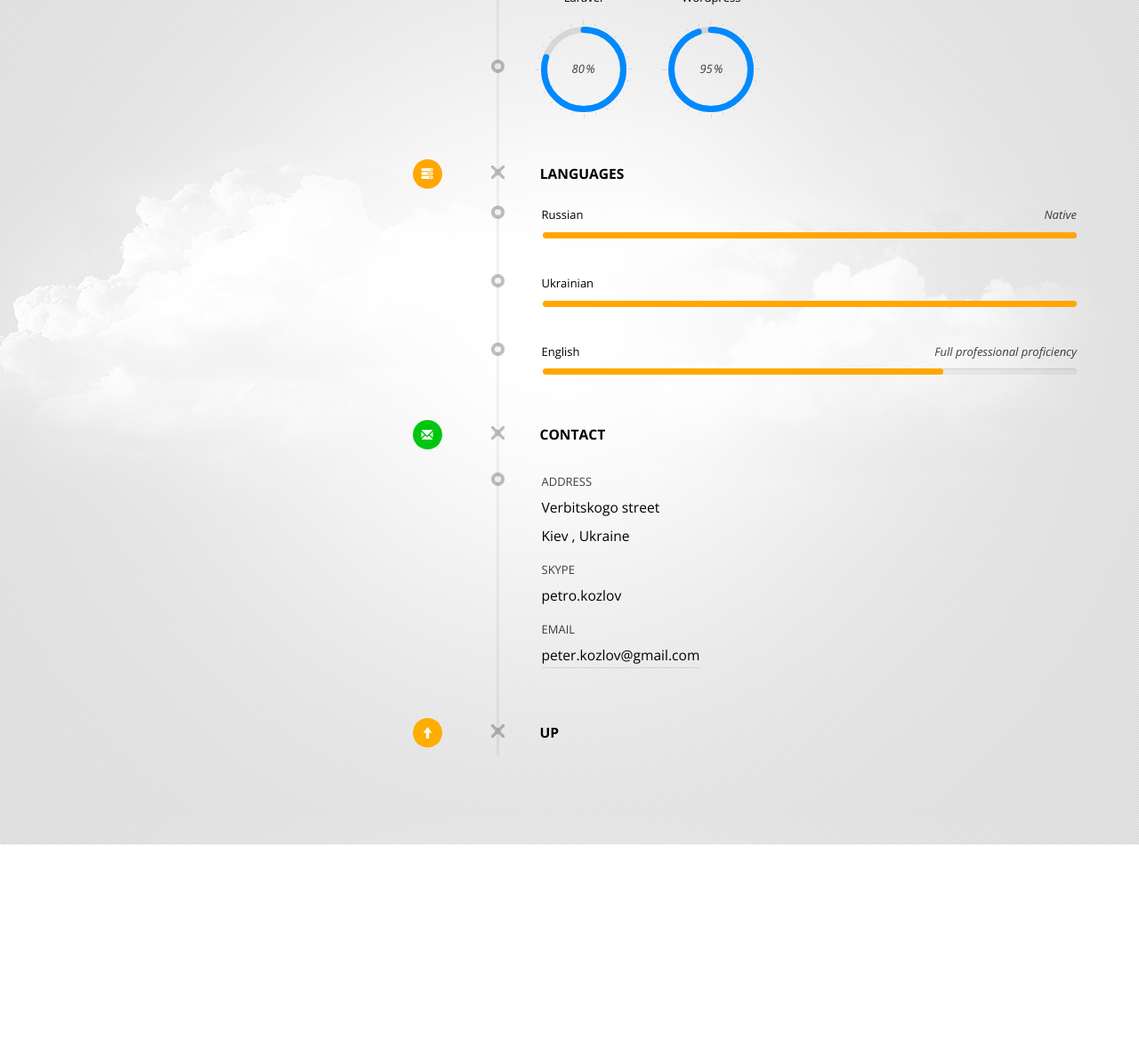
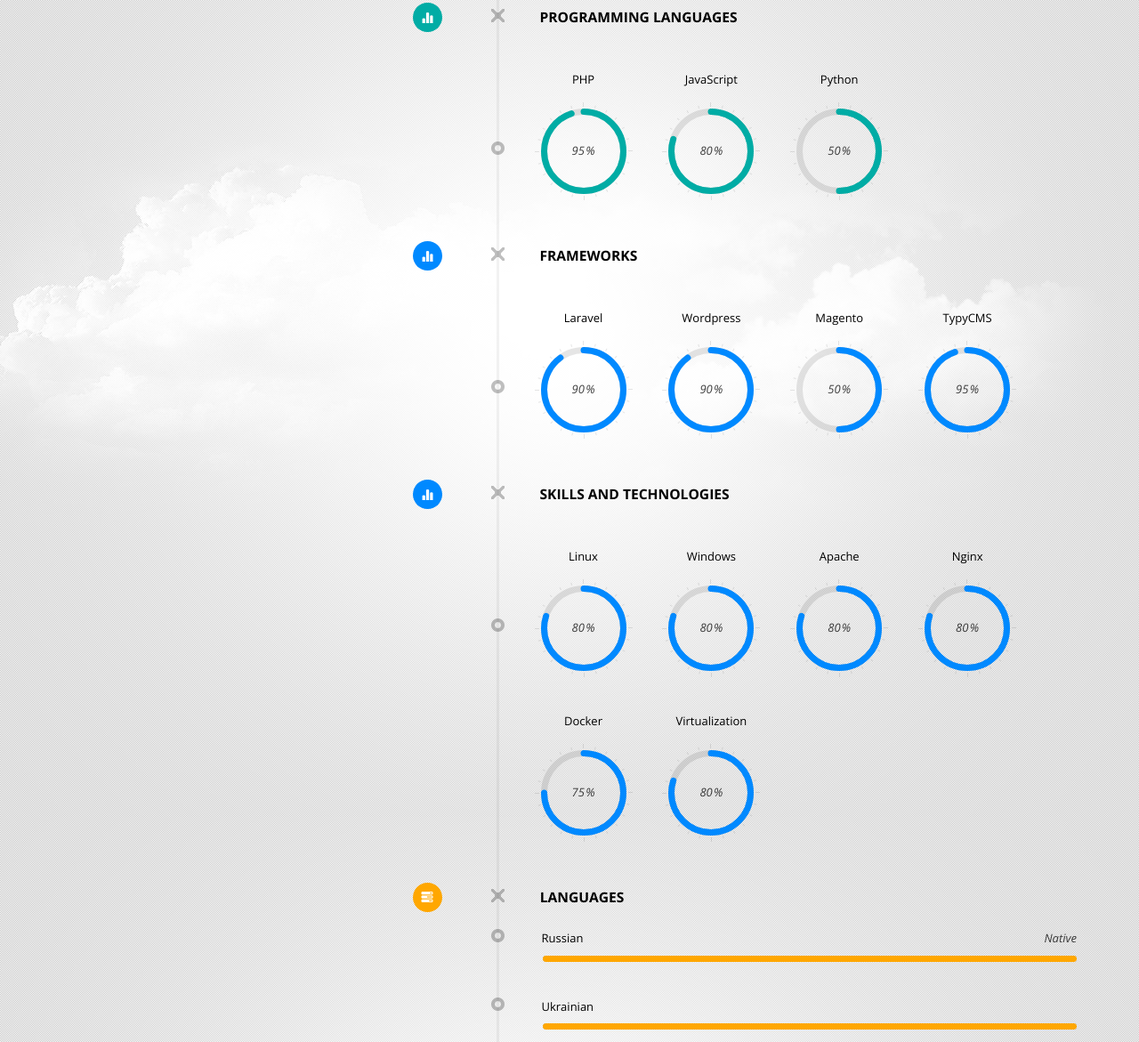
Before and after one commit to che1974/che1974.github.io, a plain HTML site: page index.html in a window 1280 px wide. Shown: the part 2322-3493 px from the top of the page at 89% size. Before the commit the page ends 3271 px from the top, so only its background shows below. Drawn offline with nearby package versions, Linux system fonts and the light colour scheme.

Commit message:
New projecets added

```diff
--- a/index.html
+++ b/index.html
@@ -129,6 +129,20 @@
                 <ul>
                     <li class="title"><span class="glyphicon glyphicon-briefcase"></span>Work experience</li>
                     <li>
+                        <span class="note">2017</span>
+                        <p><strong><b>Chouppete Swiss</b></strong></p>
+                        <p><strong>Magento 1.9</strong></p>
+                        <p><strong><a href="#">#</a></strong></p>
+                        <p class="description">Creating e-shop, integrating with corporate WMS</p>
+                    </li>
+                    <li>
+                        <span class="note">2017</span>
+                        <p><strong><b>FusionTours</b></strong></p>
+                        <p><strong>Laravel, TypiCMS, Redis, MySQL</strong></p>
+                        <p><strong><a href="http://www.fusion-tours.com/">http://www.fusion-tours.com/</a></strong></p>
+                        <p class="description">Migrating site to Laravel based CMS, integrating with corporate CRM System</p>
+                    </li>
+                    <li>
                         <span class="note">2016</span>
                         <p><strong><b>Art-In</b></strong></p>
                         <p><strong>Wordpress, Twig template engine, ROBOKASSA</strong></p>
@@ -195,10 +209,10 @@
                         <span class="chart" data-percent="95"><span class="skill">PHP</span>
                             <span class="percent"></span>
                         </span>
-                        <span class="chart" data-percent="65"><span class="skill">JavaScript</span>
+                        <span class="chart" data-percent="80"><span class="skill">JavaScript</span>
                             <span class="percent"></span>
                         </span>
-                        <span class="chart" data-percent="45"><span class="skill">Go</span>
+                        <span class="chart" data-percent="50"><span class="skill">Python</span>
                             <span class="percent"></span>
                         </span>
                     </li>
@@ -217,10 +231,16 @@
                 <ul>
                     <li class="title"><span class="glyphicon glyphicon-stats"></span>Frameworks</li>
                     <li>
-                        <span class="chart" data-percent="80"><span class="skill">Laravel</span>
+                        <span class="chart" data-percent="90"><span class="skill">Laravel</span>
                             <span class="percent"></span>
                         </span>
-                        <span class="chart" data-percent="95"><span class="skill">Wordpress</span>
+                        <span class="chart" data-percent="90"><span class="skill">Wordpress</span>
+                            <span class="percent"></span>
+                        </span>
+                        <span class="chart" data-percent="50"><span class="skill">Magento</span>
+                            <span class="percent"></span>
+                        </span>
+                        <span class="chart" data-percent="95"><span class="skill">TypyCMS</span>
                             <span class="percent"></span>
                         </span>
                     </li>
@@ -230,6 +250,42 @@
     </div>
 </section>
 <!-- end Frameworks -->
+
+
+<!-- Skillz -->
+<section id="frameworks" class="frameworks">
+    <div class="container">
+        <div class="row">
+            <div class="col-sm-7 col-sm-offset-5">
+                <ul>
+                    <li class="title"><span class="glyphicon glyphicon-stats"></span>skills and technologies</li>
+                    <li>
+                        <span class="chart" data-percent="80"><span class="skill">Linux</span>
+                            <span class="percent"></span>
+                        </span>
+                        <span class="chart" data-percent="80"><span class="skill">Windows</span>
+                            <span class="percent"></span>
+                        </span>
+                        <span class="chart" data-percent="80"><span class="skill">Apache</span>
+                            <span class="percent"></span>
+                        </span>
+                        <span class="chart" data-percent="80"><span class="skill">Nginx</span>
+                            <span class="percent"></span>
+                        </span>
+                        <span class="chart" data-percent="75"><span class="skill">Docker</span>
+                            <span class="percent"></span>
+                        </span>
+                        <span class="chart" data-percent="80"><span class="skill">Virtualization</span>
+                            <span class="percent"></span>
+                        </span>
+                    </li>
+                </ul>
+            </div>
+        </div>
+    </div>
+</section>
+<!-- end Skillz -->
+
 
 <!-- Languages -->
 <section id="languages" class="languages">
```
